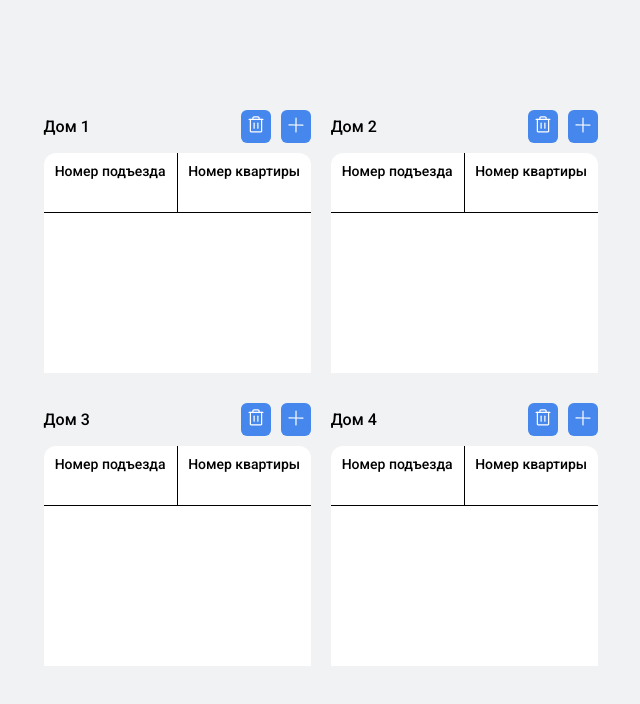
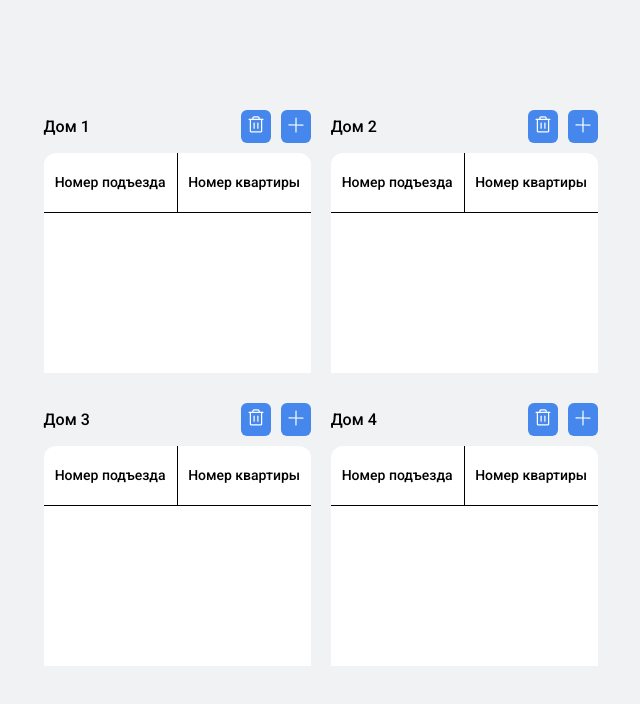
Before and after one commit to MariaShalaginova/evrika_test, a React (Vite) app: page / in a window 1280 px wide. Shown: the top 704 px of the page, without its empty margins (112-752 px from the left). Built offline with nearby package versions, Linux system fonts and the light colour scheme.

Commit message:
рефактор верстки

```diff
--- a/src/components/House/House.jsx
+++ b/src/components/House/House.jsx
@@ -2,13 +2,31 @@ import Button from '../Button/Button';
 import css from './House.module.scss';
 import trash from '../../assets/trash-icon.svg';
 import add from '../../assets/add-icon.svg';
-import { useState } from 'react';
+import { useEffect, useState } from 'react';
 import AddEntranceModal from '../Modals/AddEntrance';
-import PropTypes from 'prop-types';
+import { housePropTypes } from '../../propTypes';
 
 function House({ house }) {
     const [isModalOpen, setIsModalOpen] = useState(false);
     const [selectedEntrances, setSelectedEntrances] = useState([]);
+
+    useEffect(() => {
+        const handleKeyDown = (e) => {
+            if (e.key === 'Enter' && !isModalOpen) {
+                openModal();
+            } else if (e.key === 'Escape' && isModalOpen) {
+                closeModal();
+            } else if (e.key === 'Delete') {
+                handleDeleteEntrance();
+            }
+        };
+
+        document.addEventListener('keydown', handleKeyDown);
+
+        return () => {
+            document.removeEventListener('keydown', handleKeyDown);
+        };
+    }, [isModalOpen]);
 
     const openModal = () => {
         setIsModalOpen(true);
@@ -34,7 +52,6 @@ function House({ house }) {
 
             setSelectedEntrances(updatedEntrances);
         } else {
-            // Если подъезд еще не выбран, добавляем его в список
             const entrance = house.entrances.find((ent) => ent.id === entranceId);
             const updatedEntrance = { ...entrance, flats: selectedFlats };
             setSelectedEntrances([...selectedEntrances, updatedEntrance]);
@@ -49,11 +66,7 @@ function House({ house }) {
     const handleDeleteEntrance = () => {
         setSelectedEntrances([]);
     };
-//    const handleAddEntrance = (entrance) => {
-//         setEntrances([...entrances, entrance]);
-//         closeModal();
-//         //onAddEntrance(entrances); // Обновление списка домов после добавления подъезда
-//     };
+
     return (
         <>
             <div className={css.item}>
@@ -113,19 +126,7 @@ function House({ house }) {
 }
 
 House.propTypes = {
-    house: PropTypes.shape({
-        address: PropTypes.string.isRequired,
-        entrances: PropTypes.arrayOf(
-            PropTypes.shape({
-                id: PropTypes.number.isRequired,
-                name: PropTypes.string.isRequired,
-                flats: PropTypes.arrayOf(
-                    PropTypes.shape({
-                        number: PropTypes.number.isRequired
-                    })
-                ).isRequired
-            })
-        ).isRequired
-    }),
+    house: housePropTypes
 };
+
 export default House;
--- a/src/components/House/House.module.scss
+++ b/src/components/House/House.module.scss
@@ -62,6 +62,9 @@
     }
 
     .cell {
+        display: flex;
+        justify-content: center;
+        align-items: center;
         flex: 1;
         border-bottom: 1px solid black;
         font-size: 14px;
@@ -73,4 +76,8 @@
         border-right: none;
     }
 
+//     .cell_header {
+//         display: flex;
+//         align-items: center;
+//     }
 }
--- a/src/components/Modals/AddEntrance.jsx
+++ b/src/components/Modals/AddEntrance.jsx
@@ -4,7 +4,8 @@ import close from '../../assets/close-icon.svg';
 import  { useState } from 'react';
 import AddFlatModal from './AddFlat';
 // import { houses } from '../../mock';
-import PropTypes from 'prop-types';
+import {addEntranceModalPropTypes} from '../../propTypes';
+
 const AddEntranceModal = (
     { isOpen, onClose, house, onAddEntrance }
 ) => {
@@ -70,18 +71,6 @@ if (!isOpen) return null;
   );
 };
 
-AddEntranceModal.propTypes = {
-  isOpen: PropTypes.bool.isRequired, // Флаг открытия модального окна
-  onClose: PropTypes.func.isRequired, // Функция закрытия модального окна
-  onAddEntrance: PropTypes.func.isRequired, // Функция добавления подъезда
-  house: PropTypes.shape({
-    entrances: PropTypes.arrayOf(
-      PropTypes.shape({
-        id: PropTypes.number.isRequired,
-        name: PropTypes.string.isRequired
-      })
-    ).isRequired
-  }).isRequired // Дом, содержащий информацию о подъездах
-};
+AddEntranceModal.propTypes = addEntranceModalPropTypes;
 
 export default AddEntranceModal;
--- a/src/components/Modals/AddFlat.jsx
+++ b/src/components/Modals/AddFlat.jsx
@@ -2,7 +2,7 @@ import css from './Modals.module.scss';
 import '../../styles/_base.scss';
 import close from '../../assets/close-icon.svg';
 import Button from '../Button/Button';
-import PropTypes from 'prop-types';
+import {addFlatModalPropTypes} from '../../propTypes';
 import { useEffect, useState } from 'react';
 
 const AddFlatModal = (
@@ -82,30 +82,13 @@ const AddFlatModal = (
                                 </li>
                             ))}
             </ul>
-            <Button onClick={handleAddButtonClick}>Добавить</Button>
+            <Button onClick={handleAddButtonClick}  disabled={selectedFlats.length === 0}>Добавить</Button>
             </div>
 
         </div>
     );
 };
 
-AddFlatModal.propTypes = {
-    isOpen: PropTypes.bool.isRequired,
-    onClose: PropTypes.func.isRequired,
-    house: PropTypes.shape({
-        entrances: PropTypes.arrayOf(
-            PropTypes.shape({
-                id: PropTypes.number.isRequired,
-                flats: PropTypes.arrayOf(
-                    PropTypes.shape({
-                        number: PropTypes.number.isRequired
-                    })
-                ).isRequired
-            })
-        ).isRequired
-    }).isRequired,
-    selectedEntrance: PropTypes.number,
-    onAddFlats: PropTypes.func.isRequired
-};
+AddFlatModal.propTypes = addFlatModalPropTypes;
 
 export default AddFlatModal;
```
Lines whose indentation alone changed are shown as unchanged.
